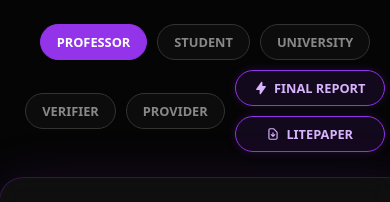
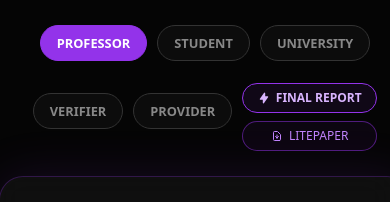
Before and after one commit to sabaazdn73/TrustCycle, a React app in the folder frontend/: page / in a window 390 px wide. Shown: the part 191-393 px from the top of the page. Built offline with nearby package versions, Linux system fonts and the light colour scheme; the HTML template or start-up script is replaced by a standard one.

Commit message:
ui: refine button sizes and enforce aggressive text wrapping for mobile html

```diff
--- a/frontend/src/App.tsx
+++ b/frontend/src/App.tsx
@@ -515,9 +515,10 @@ export default function App() {
         <div style={{
           display: 'flex',
           flexDirection: 'column',
-          gap: '10px',
+          gap: '8px', // فاصله کمتر شد
           marginLeft: isMobile ? '0' : 'auto',
-          alignItems: isMobile ? 'center' : 'flex-end'
+          alignItems: isMobile ? 'center' : 'flex-end',
+          marginTop: isMobile ? '12px' : '0'
         }}>
 
           {/* 1. Final Report / Project Overview (Top Button) */}
@@ -526,35 +527,34 @@ export default function App() {
             target="_blank"
             rel="noopener noreferrer"
             style={{
-              background: 'rgba(147, 51, 234, 0.1)',
+              background: 'rgba(147, 51, 234, 0.08)',
               border: `1px solid ${THEME.accent}`,
               color: '#d8b4fe',
-              padding: '0 16px',
-              height: '36px',
+              padding: '0 12px',
+              height: '30px',
               boxSizing: 'border-box',
               borderRadius: '100px',
               textDecoration: 'none',
-              fontSize: '0.8rem',
+              fontSize: '0.75rem',
               fontWeight: 600,
               display: 'inline-flex',
               alignItems: 'center',
               justifyContent: 'center',
-              minWidth: '150px',
+              minWidth: '135px',
               gap: '6px',
               transition: 'all 0.3s ease',
               cursor: 'pointer',
-              boxShadow: '0 0 10px rgba(147, 51, 234, 0.2)'
             }}
             onMouseOver={(e) => {
-              e.currentTarget.style.background = 'rgba(147, 51, 234, 0.3)';
+              e.currentTarget.style.background = 'rgba(147, 51, 234, 0.2)';
               e.currentTarget.style.color = '#fff';
             }}
             onMouseOut={(e) => {
-              e.currentTarget.style.background = 'rgba(147, 51, 234, 0.1)';
+              e.currentTarget.style.background = 'rgba(147, 51, 234, 0.08)';
               e.currentTarget.style.color = '#d8b4fe';
             }}
           >
-            <svg width="14" height="14" fill="currentColor" viewBox="0 0 20 20">
+            <svg width="12" height="12" fill="currentColor" viewBox="0 0 20 20">
               <path fillRule="evenodd" d="M11.3 1.046A1 1 0 0112 2v5h4a1 1 0 01.82 1.573l-7 10A1 1 0 018 18v-5H4a1 1 0 01-.82-1.573l7-10a1 1 0 011.12-.381z" clipRule="evenodd" />
             </svg>
             FINAL REPORT
@@ -566,35 +566,36 @@ export default function App() {
             target="_blank"
             rel="noopener noreferrer"
             style={{
-              background: 'rgba(147, 51, 234, 0.1)',
-              border: `1px solid ${THEME.accent}`,
-              color: '#d8b4fe',
-              padding: '0 16px',
-              height: '36px',
+              background: 'rgba(147, 51, 234, 0.05)',
+              border: `1px solid rgba(147, 51, 234, 0.5)`,
+              color: '#c084fc',
+              padding: '0 12px',
+              height: '30px',
               boxSizing: 'border-box',
               borderRadius: '100px',
               textDecoration: 'none',
-              fontSize: '0.8rem',
-              fontWeight: 600,
+              fontSize: '0.75rem',
+              fontWeight: 500,
               display: 'inline-flex',
               alignItems: 'center',
               justifyContent: 'center',
-              minWidth: '150px',
+              minWidth: '135px',
               gap: '6px',
               transition: 'all 0.3s ease',
               cursor: 'pointer',
-              boxShadow: '0 0 10px rgba(147, 51, 234, 0.2)'
             }}
             onMouseOver={(e) => {
-              e.currentTarget.style.background = 'rgba(147, 51, 234, 0.3)';
+              e.currentTarget.style.background = 'rgba(147, 51, 234, 0.2)';
               e.currentTarget.style.color = '#fff';
+              e.currentTarget.style.border = `1px solid ${THEME.accent}`;
             }}
             onMouseOut={(e) => {
-              e.currentTarget.style.background = 'rgba(147, 51, 234, 0.1)';
-              e.currentTarget.style.color = '#d8b4fe';
+              e.currentTarget.style.background = 'rgba(147, 51, 234, 0.05)';
+              e.currentTarget.style.color = '#c084fc';
+              e.currentTarget.style.border = `1px solid rgba(147, 51, 234, 0.5)`;
             }}
           >
-            <svg width="14" height="14" fill="none" stroke="currentColor" strokeWidth="2" viewBox="0 0 24 24">
+            <svg width="12" height="12" fill="none" stroke="currentColor" strokeWidth="2" viewBox="0 0 24 24">
               <path strokeLinecap="round" strokeLinejoin="round" d="M12 10v6m0 0l-3-3m3 3l3-3m2 8H7a2 2 0 01-2-2V5a2 2 0 012-2h5.586a1 1 0 01.707.293l5.414 5.414a1 1 0 01.293.707V19a2 2 0 01-2 2z" />
             </svg>
             LITEPAPER
```
Also changed, not shown: frontend/public/final-report.html (+13 -7 lines).
